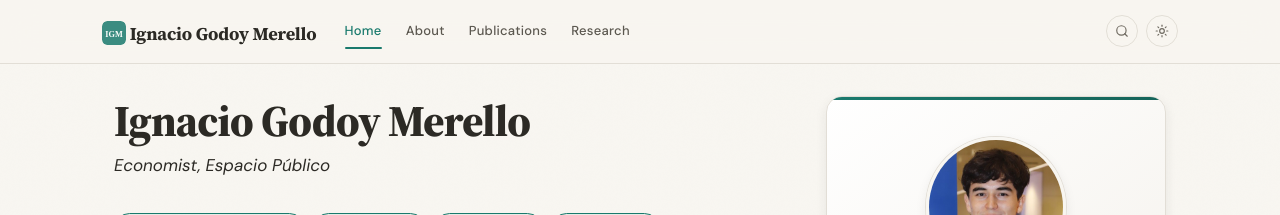
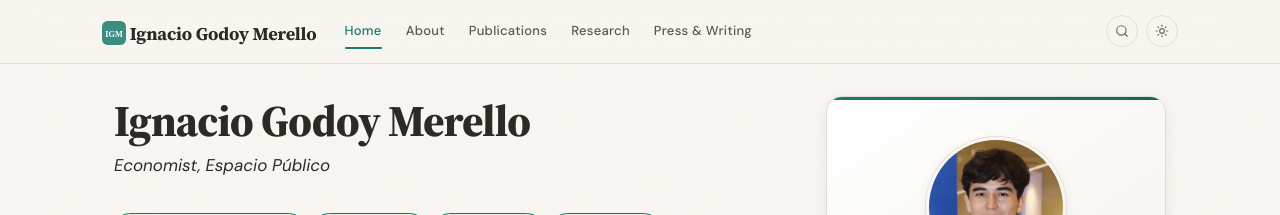
Before and after one commit to igodoymerello/igodoymerello.github.io, a Jekyll site: the page built from _pages/home.md, in a window 1280 px wide. Shown: the top 215 px of the page. Built offline with Jekyll 4.4.1, drawn with Linux system fonts in a browser that asks for light colours.

Commit message:
_config.yml

```diff
--- a/_config.yml
+++ b/_config.yml
@@ -48,10 +48,15 @@ analytics:
 # Each name is a page in _pages/. Add `label: Papers` to change the
 # navbar text without changing the URL.
 nav_pages:
-  - name: about
-  - name: publications
+  - name: "about"
+    label: "About"
+  - name: "publications"
+    label: "Publications"
 #  - name: talks
-  - name: research
+  - name: "research"
+    label: "Research"
+  - name: "media"
+    label: "Press & Writing"
 #  - name: software
 #  - name: team
 #  - name: teaching
@@ -64,7 +69,8 @@ nav_pages:
 # appears in the rendered list ("Last, F. M."); list the longest form first.
 scholar:
   last_name: Godoy Merello
-  first_name: ["R. P.", "R."]
+#  first_name: ["R. P.", "R."]
+  first_name: ["I."]
   style: citesty
   locale: en
   source: /assets/
```
